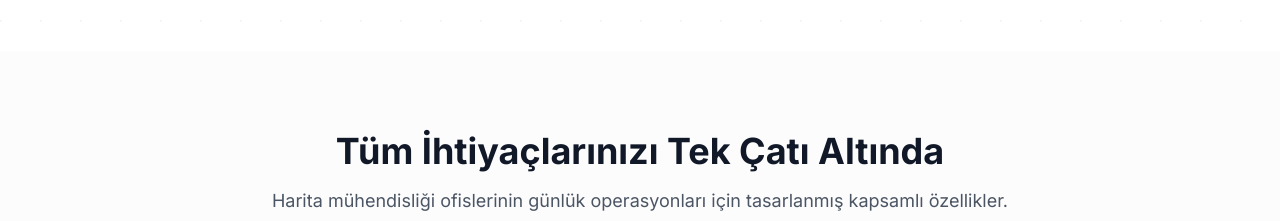
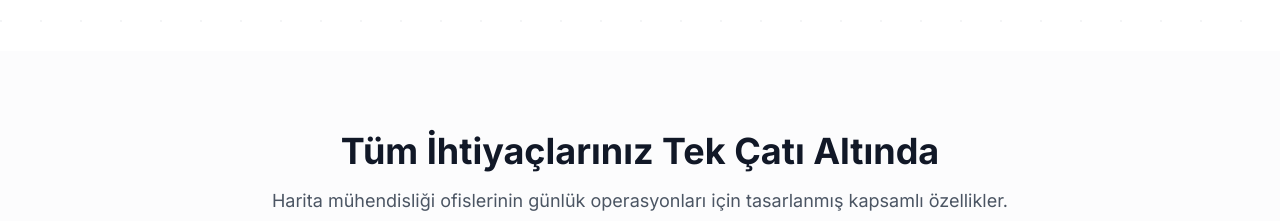
Before and after one commit to tanmert/haritaofis-web, a plain HTML site: page index.html in a window 1280 px wide. Shown: the part 1180-1401 px from the top of the page. Drawn offline with nearby package versions, Linux system fonts and the light colour scheme.

Commit message:
Update index.html

```diff
--- a/index.html
+++ b/index.html
@@ -178,7 +178,7 @@
 <section id="features" class="py-20 bg-gray-50/50">
     <div class="max-w-7xl mx-auto px-4 sm:px-6 lg:px-8">
         <div class="text-center max-w-3xl mx-auto mb-16">
-            <h2 class="text-3xl md:text-4xl font-bold text-gray-900 mb-4">Tüm İhtiyaçlarınızı Tek Çatı Altında</h2>
+            <h2 class="text-3xl md:text-4xl font-bold text-gray-900 mb-4">Tüm İhtiyaçlarınız Tek Çatı Altında</h2>
             <p class="text-lg text-gray-600">Harita mühendisliği ofislerinin günlük operasyonları için tasarlanmış kapsamlı özellikler.</p>
         </div>
 
```
